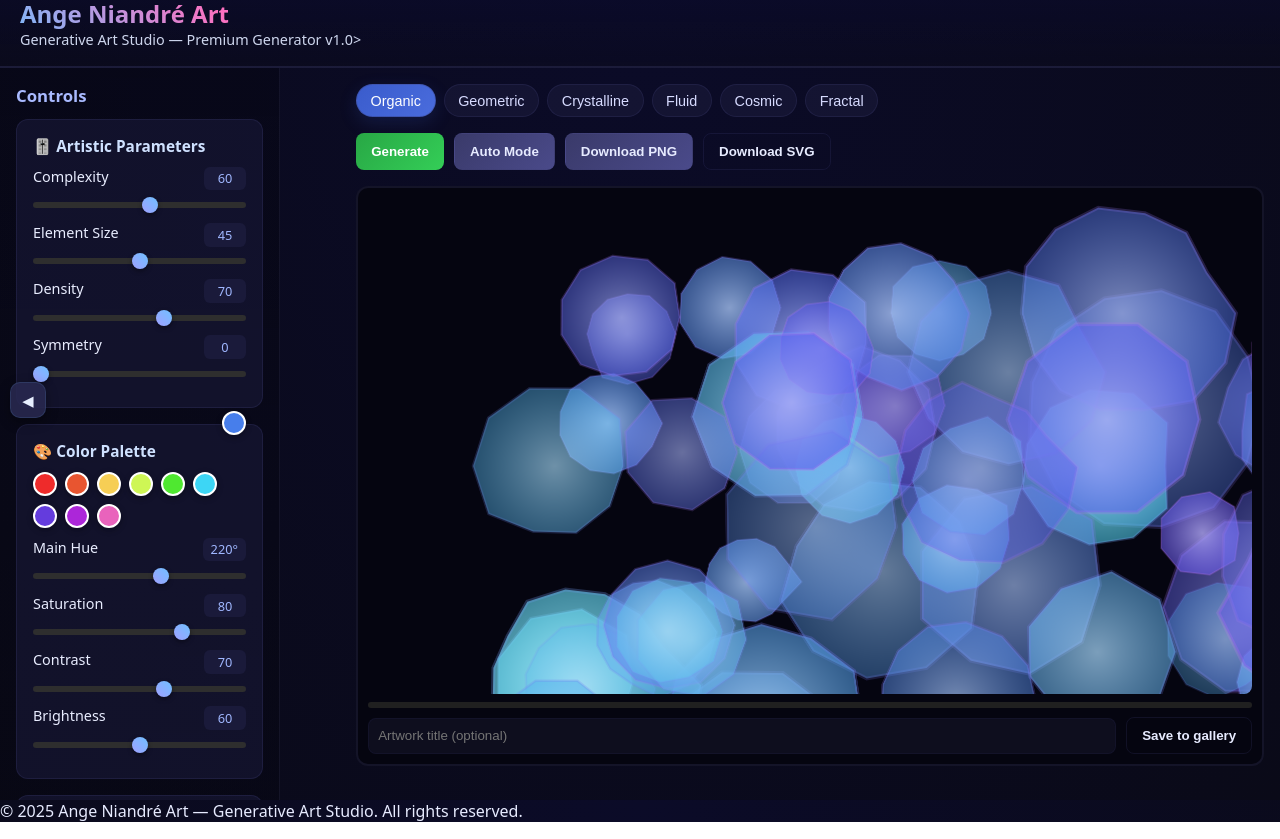
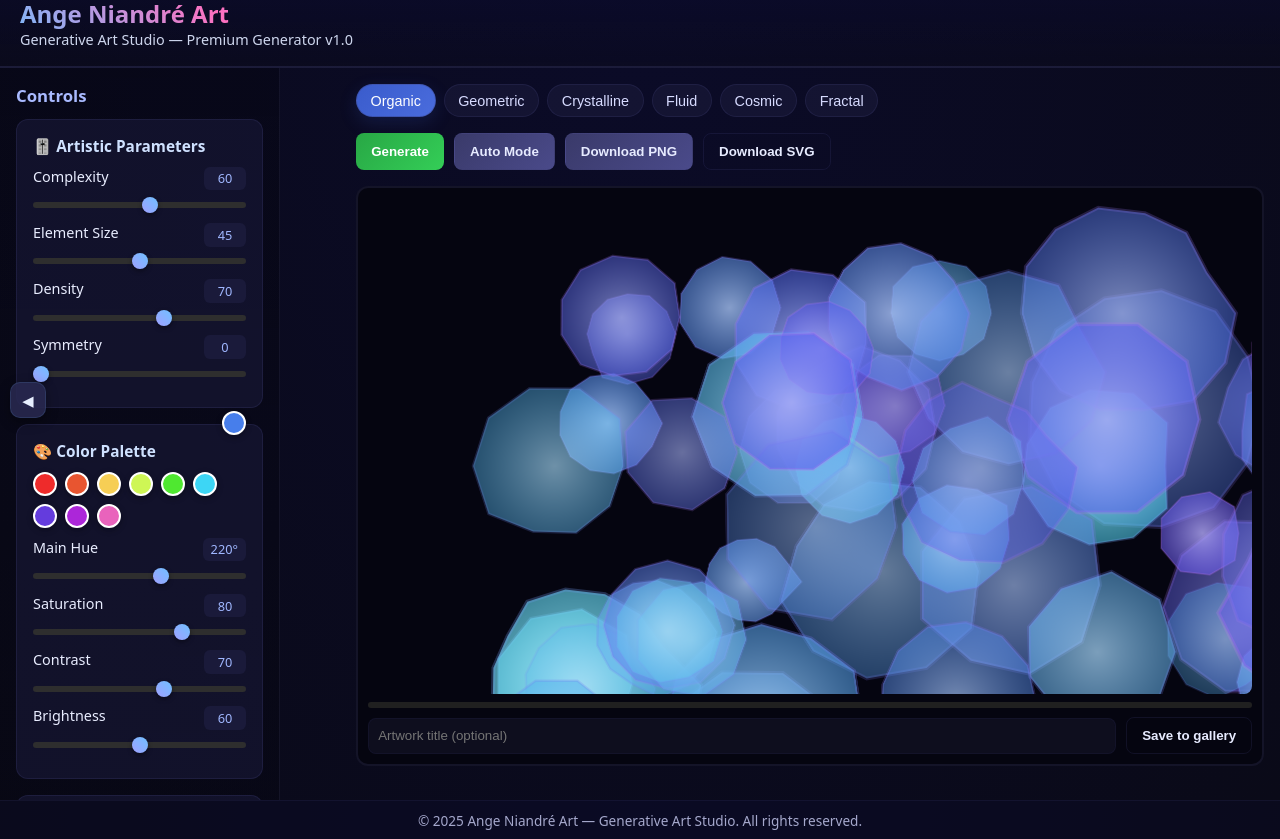
Before and after one commit to AngeNiandre/AngeNiandreArtStudio, a plain HTML site: page index.html in a window 1280 px wide. Drawn offline with Linux system fonts and the light colour scheme.

Commit message:
Fix HTML structure and update Open Graph metadata
Update global structure of the code

```diff
--- a/index.html
+++ b/index.html
@@ -8,7 +8,7 @@
 <meta name="author" content="Ange Niandré Art">
 <meta property="og:title" content="Ange Niandré Art — Generative Art Studio — Premium Generator v1.0">  <meta property="og:type" content="website">
 <meta property="og:url" content="https://AngeNiandre.github.io/">
-<meta property="og:image" content="https://AngeNiandre.github.io/preview.png">
+
   <!-- 🔹 Performance -->
   <link rel="preconnect" href="https://fonts.googleapis.com">
   <link rel="preconnect" href="https://fonts.gstatic.com" crossorigin>
@@ -199,7 +199,7 @@
     background-position: 0 0, 0 10px, 10px -10px, -10px 0px;
   }
 .app{ grid-template-columns: 340px 1fr; }
-}
+
   /* ===== Footer ===== */
     footer {
       text-align: center;
@@ -216,8 +216,9 @@
 <header>
   <div class="brand">
     <h1>Ange Niandré Art</h1>
-    <div class="subtitle">Generative Art Studio — Premium Generator v1.0></div>
-  <div aria-hidden="true" style="opacity:.85;font-size:.92rem;">&nbsp;</div>
+    <div class="subtitle">Generative Art Studio — Premium Generator v1.0</div>
+    <div aria-hidden="true" style="opacity:.85;font-size:.92rem;">&nbsp;</div>
+  </div>
 </header>
 
 <!-- Floating Sidebar Toggle -->
@@ -1236,5 +1237,7 @@ if (colorCard && colorHeader) {
   init();
 });
 </script>
+  <script>console.log("%cAnge Niandré Art — Generative Art Studio — Premium Generator v1.0","color:#70c0ff;font-weight:bold;");</script>
+
 </body>
 </html>
```
